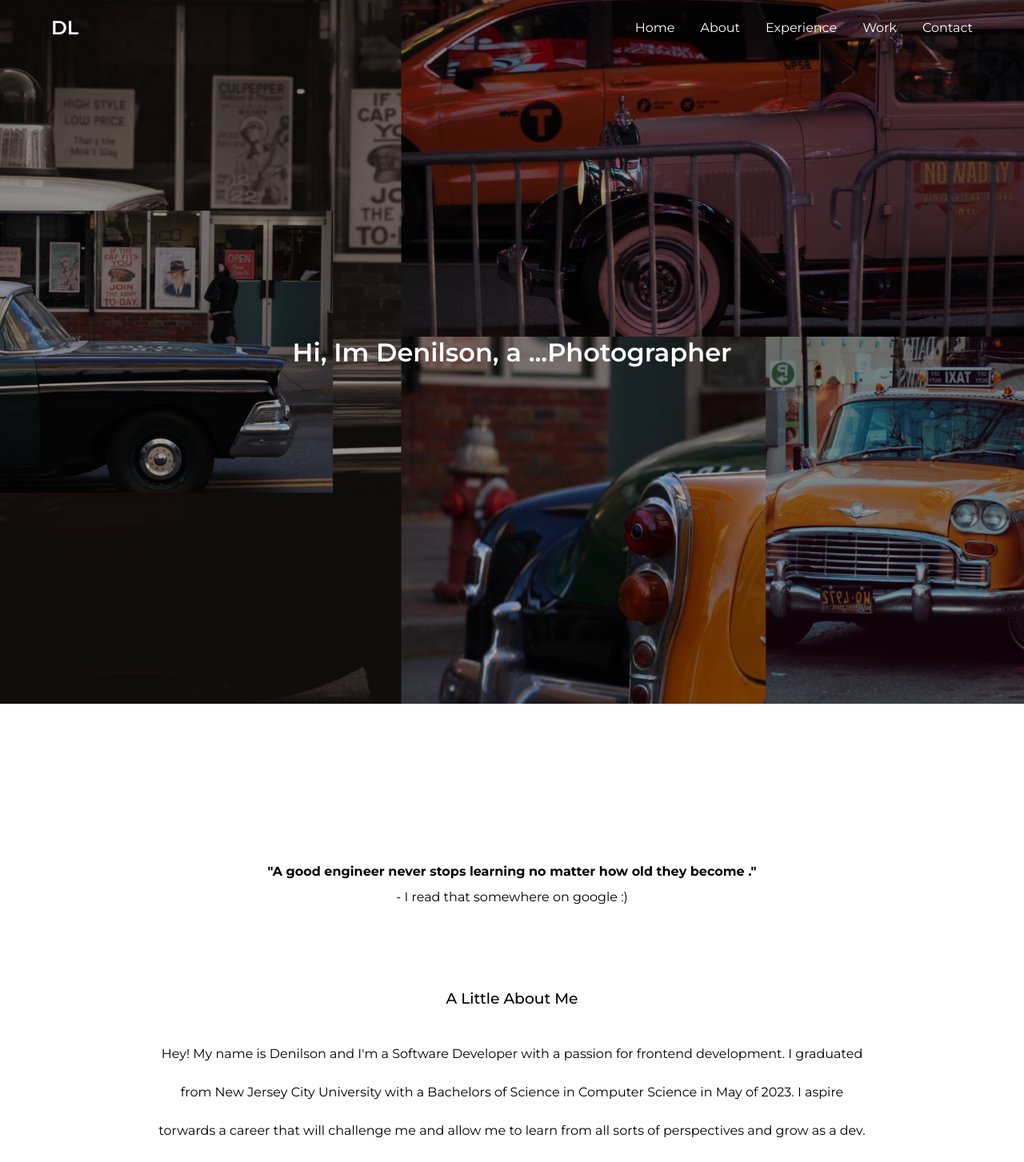
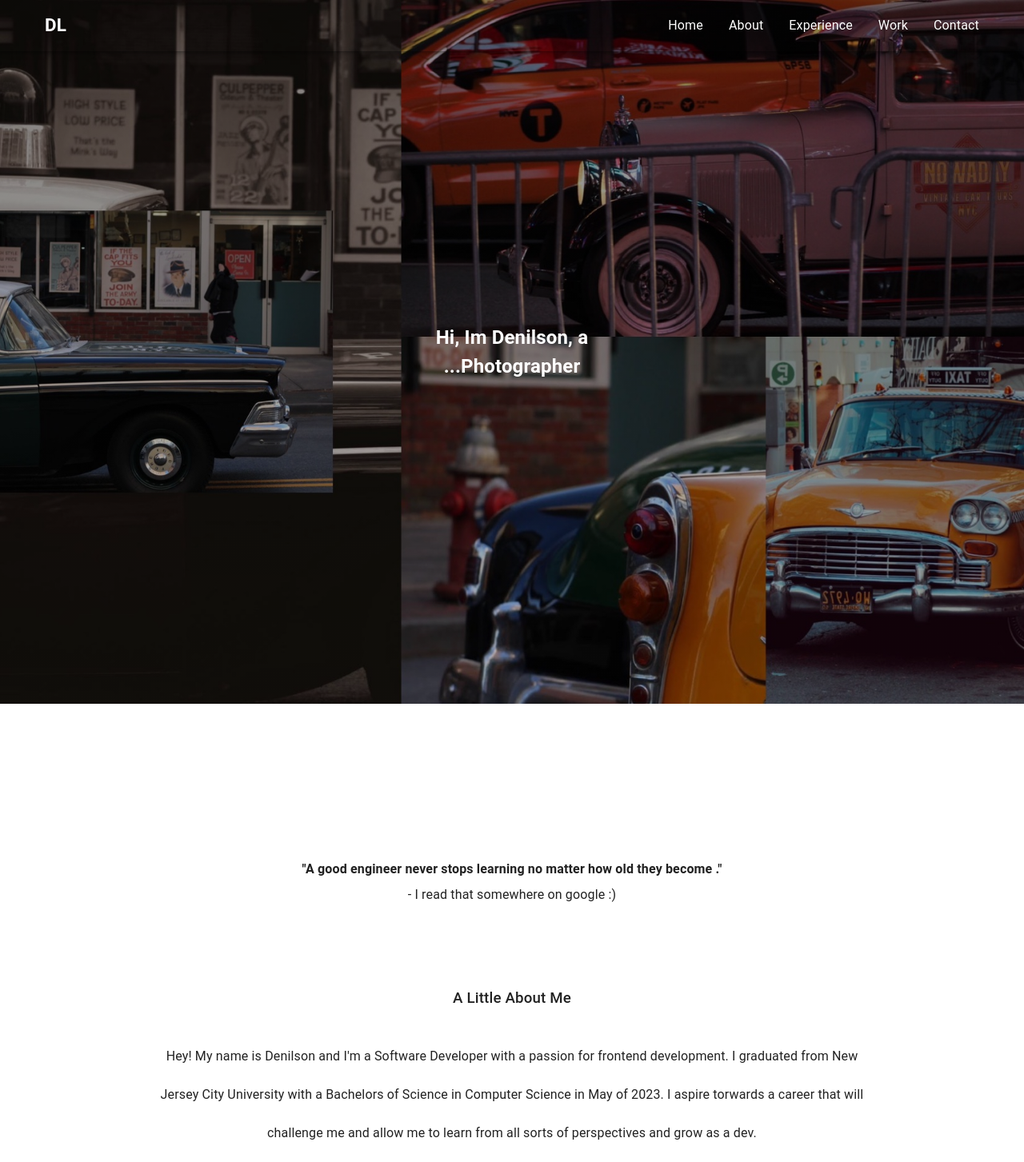
Before and after one commit to Denilson0720/DenilsonLopezPortfolio, a React (Vite) app: page / in a window 1280 px wide. Shown: the top 1453 px of the page at 80% size. Built offline with nearby package versions, Linux system fonts and the light colour scheme; no server answers; the database is empty.

Commit message:
optimize for mobile

```diff
--- a/package.json
+++ b/package.json
@@ -13,6 +13,7 @@
     "@emailjs/browser": "^4.3.3",
     "@emotion/react": "^11.11.4",
     "@emotion/styled": "^11.11.5",
+    "@mui/icons-material": "^5.15.15",
     "@mui/material": "^5.15.15",
     "@mui/styled-engine-sc": "^6.0.0-alpha.18",
     "@react-spring/web": "^9.7.3",
--- a/src/App.jsx
+++ b/src/App.jsx
@@ -1,4 +1,5 @@
 import React,{useEffect} from 'react'
+import DrawerAppBar from './components/DrawerAppBar';
 import Header from './components/Header'
 import Footer from './components/Footer';
 import Home from './components/Home';
@@ -12,7 +13,8 @@ function App() {
   return (
     <>
       <BrowserRouter>
-      <Header/>
+      {/* <Header/> */}
+      <DrawerAppBar/>
       <Home/>
       <About/>
       <Experience/>
--- a/src/components/About.jsx
+++ b/src/components/About.jsx
@@ -4,21 +4,23 @@ import denilson from '../assets/denilson.png'
 import AOS from 'aos';
 import 'aos/dist/aos.css';
 export default function About(){
+
     useEffect(()=>{
         AOS.init();
-    })
+    },[])
+    // const windowScreen = window
     return(
         <div
             className = 'abt-ctn'
-            data-aos="fade-up"
+            data-aos="fade-down"
             data-aos-duration='1000'
             data-aos-easing = 'ease-in-sine'
-            id="about"
-            data-aos-offset = '500'
+            // id="about"
+            data-aos-offset = '400'
         >
 
             {/* <img src={denilson} alt="profile icon image" /> */}
-            <div className = 'abt-text'>
+            <div className = 'abt-text' id='about'>
                 <p className='quote'><b>"A good engineer never stops learning no matter how old they become ."</b><br/> - I read that somewhere on google :)</p>
                 <h3>A Little About Me</h3>
                 <p className='intro'>Hey! My name is Denilson and I'm a Software Developer with a passion for frontend development. I graduated from New Jersey City University with a Bachelors of Science in Computer Science in May of 2023.  I aspire torwards a career that will challenge me and allow me to learn from all sorts of perspectives and grow as a dev. <br/>When Im not coding youll probably find me running or taking pictures of something cool.</p>
--- /dev/null
+++ b/src/components/DrawerAppBar.jsx
@@ -0,0 +1,105 @@
+import * as React from 'react';
+import { useEffect } from 'react';
+import PropTypes from 'prop-types';
+import AppBar from '@mui/material/AppBar';
+import Box from '@mui/material/Box';
+import CssBaseline from '@mui/material/CssBaseline';
+import Divider from '@mui/material/Divider';
+import Drawer from '@mui/material/Drawer';
+import IconButton from '@mui/material/IconButton';
+import List from '@mui/material/List';
+import ListItem from '@mui/material/ListItem';
+import ListItemButton from '@mui/material/ListItemButton';
+import ListItemText from '@mui/material/ListItemText';
+import MenuIcon from '@mui/icons-material/Menu';
+import Toolbar from '@mui/material/Toolbar';
+import Typography from '@mui/material/Typography';
+import Button from '@mui/material/Button';
+import AnchorLink from 'react-anchor-link-smooth-scroll'
+import useScrollTrigger from '@mui/material/useScrollTrigger';
+
+const drawerWidth = 240;
+
+function DrawerAppBar(props) {
+  const trigger = useScrollTrigger();
+
+  const { window } = props;
+  const [mobileOpen, setMobileOpen] = React.useState(false);
+
+  const handleDrawerToggle = () => {
+    setMobileOpen((prevState) => !prevState);
+  };
+
+  const drawer = (
+    <Box onClick={handleDrawerToggle} sx={{ textAlign: 'center',height:'100%'}} bgcolor={'#0a3032'} className='drawer-ctn'>
+        <h3>DL</h3>
+        {/* <Divider/> */}
+
+        <AnchorLink href = '#home' offset='500'>Home</AnchorLink>
+        <AnchorLink href = '#about'>About</AnchorLink>
+        <AnchorLink href = '#experience'>Experience</AnchorLink>
+        <AnchorLink href = '#work'>Work</AnchorLink>
+        <AnchorLink href ='#contact'>Contact</AnchorLink>
+    </Box>
+  );
+
+  const container = window !== undefined ? () => window().document.body : undefined;
+
+  return (
+
+    <Box sx={{ display: 'flex' }}>
+      <CssBaseline />
+      {/* navbar contiainer */}
+      <AppBar component="nav" color='transparent'>
+        <Toolbar className={trigger?'navbar-ctn scrolled':'navbar-ctn'}>
+          {/* <h2 className ='short-logo'>DL</h2> */}
+          {/* <h2 className='long-logo'>Denilson Lopez</h2> */}
+            <AnchorLink href = '#home' className = 'short-logo'>DL</AnchorLink>
+            <AnchorLink href = '#home' className = 'long-logo'>Denilson Lopez</AnchorLink>
+            {/* display=none when mobile */}
+            <AnchorLink href = '#home' offset='500'>Home</AnchorLink>
+            <AnchorLink href = '#about'>About</AnchorLink>
+            <AnchorLink href = '#experience'>Experience</AnchorLink>
+            <AnchorLink href = '#work'>Work</AnchorLink>
+            <AnchorLink href ='#contact'>Contact</AnchorLink>
+          {/* accordion button, toggle drawer */}
+          <IconButton
+            color="inherit"
+            aria-label="open drawer"
+            edge="start"
+            onClick={handleDrawerToggle}
+            sx={{ mr: 2, display: { sm: 'none' } }}
+          >
+            <MenuIcon />
+          </IconButton>
+        </Toolbar>
+      </AppBar>
+      <nav>
+        <Drawer
+          container={container}
+          variant="temporary"
+          open={mobileOpen}
+          onClose={handleDrawerToggle}
+          anchor='right'
+          ModalProps={{
+            keepMounted: true, // Better open performance on mobile.
+          }}
+          sx={{
+            display: { xs: 'block', sm: 'none' },
+            '& .MuiDrawer-paper': { boxSizing: 'border-box', width: drawerWidth },
+          }}
+        >
+          {drawer}
+        </Drawer>
+      </nav>
+
+    </Box>
+  );
+}
+
+// DrawerAppBar.propTypes = {
+
+//   window: PropTypes.func,
+// };
+
+export default DrawerAppBar;
--- a/src/components/Experience.jsx
+++ b/src/components/Experience.jsx
@@ -74,7 +74,7 @@ export default function Experience(){
             data-aos-easing = 'ease-in-sine'
             // data-aos-offset='400'
         >
-            <h3>Experience</h3>
+            <h3>Where Ive worked</h3>
 
             <img className='njcu-logo' src={njcu} alt="njcu logo"/>
             <p>Check out the poster presentation for my project.</p>
--- a/src/components/Header.jsx
+++ b/src/components/Header.jsx
@@ -1,5 +1,6 @@
 import React from 'react'
 // import { NavLink,Link } from 'react-router-dom';
+
 import AnchorLink from 'react-anchor-link-smooth-scroll'
 export default function Header(){
     const [navFixed,setNavFixed] = React.useState()
--- a/src/components/Home.jsx
+++ b/src/components/Home.jsx
@@ -8,7 +8,7 @@ export default function Home(){
         <>
             <div id ="home"className = 'home-ctn'>
 
-                <h1>Hi, Im Denilson, a {TextShifter({words})}</h1>
+                <h2>Hi, Im Denilson, a <br/> {TextShifter({words})}</h2>
                 {/* <h1>{TextShifter({words})}</h1> */}
                 <h2 className = 'responsiveness-note'>Hey you must be on a mobile device, Sorry about the layout, Im still working on full responsiveness accross all screen sizes. Thank you for your patience - Denilson</h2>
 
--- a/src/index.css
+++ b/src/index.css
@@ -27,12 +27,100 @@ h3{
 }
 @media screen and (max-width:1000px) {
   .home-ctn>.responsiveness-note{
-    display:block;
+    /* display:block; */
   }
 }
 
-/* Header */
-.nav-ctn{
+/* Header Navbar section*/
+.navbar-ctn{
+  display:flex;
+  width:100%;
+  padding:0 2rem;
+  color:#ffffff;
+  position:fixed;
+  top:0;
+  transition:0.5s ease-in-out;
+}
+.navbar-ctn.scrolled{
+  background-color: #0a3032eb;
+   /* color:white; */
+   z-index: 1;
+}
+.navbar-ctn>.short-logo, .navbar-ctn>.long-logo{
+  /* color:blue; */
+  font-size: 1.4rem;
+}
+.navbar-ctn>.short-logo{
+  margin-right:auto;
+  margin-left:2rem;
+  font-weight:600;
+}
+.navbar-ctn>.long-logo{
+  margin-right:auto;
+  margin-left:2rem;
+  font-size:1.2rem;
+  font-weight:600;
+  display:none
+}
+.navbar-ctn>a{
+  color:white;
+  text-decoration: none;
+  align-self: center;
+  font-size:1rem;
+  font-weight: 400;
+  /* gap:2rem; */
+  margin-right:2rem;
+}
+.navbar-ctn>a:hover{
+  text-decoration: underline;
+  font-weight: 700;
+}
+@media screen and (max-width:600px) {
+  .navbar-ctn>a{
+    display:none;
+    /* padding:0; */
+
+    /* margin:0; */
+  }
+  .navbar-ctn>.long-logo{
+    display:block;
+    font-size: 1.1rem;
+    /* border:2px solid white; */
+  }
+  .navbar-ctn> .short-logo{
+    display:none;
+    /* font-size: 0.8rem; */
+    /* border:2px solid white; */
+  }
+  .navbar-ctn{
+    padding:0 0;
+    /* padding-right:-2rem; */
+    /* border:2px solid white; */
+  }
+
+}
+.drawer-ctn{
+  display: flex;
+  flex-direction: column;
+  color:#ffffff;
+}
+.drawer-ctn>h3{
+  margin-top:2rem;
+  margin-bottom:2rem;
+  font-weight: 600;
+}
+.drawer-ctn>a{
+  color:#ffffff;
+  text-decoration: none;
+
+  padding:0.8rem 0;
+}
+.drawer-ctn>a:hover{
+  text-decoration: underline;
+  font-weight: 700;
+}
+
+/* .nav-ctn{
   display:flex;
   width:100%;
   padding:0 2rem;
@@ -58,15 +146,12 @@ h3{
   align-self: center;
   font-size:1rem;
   font-weight: 400;
-  /* gap:2rem; */
-  /* border:2px solid white; */
   margin-right:2rem;
-}
+} */
 
 .home-ctn{
   background: linear-gradient(0deg, rgba(0, 0, 0, 0.26), rgba(0, 0, 0, 0.46)),
   url("./assets/header-backdrop.JPG") no-repeat center center;
-  /* position: fixed; */
   -webkit-background-size: cover;
   -moz-background-size: cover;
   -o-background-size: cover;
@@ -77,10 +162,15 @@ h3{
   flex-direction: column;
   justify-content: center;
   align-items: center;
-
 }
 .home-ctn>h2{
-  font-weight: 600;
+  /* font-weight: 600; */
+  text-align: center;
+}
+@media screen and (max-width:1000px) {
+  .home-ctn>h2{
+    width:60%;
+  }
 
 }
 /* ABOUT ME SECTION */
@@ -88,8 +178,9 @@ h3{
   height:100vh;
   display:flex;
   justify-content: center;
-  align-items: center;
+  /* align-items: center; */
   padding-bottom:0;
+  /* padding-top:0; */
 }
 .abt-text{
   display:flex;
@@ -110,6 +201,14 @@ h3{
   width:70%;
   line-height: 3rem;
 }
+/* about mobile */
+@media screen and (max-width:1000px) {
+  .abt-ctn{
+    height:auto;
+    border:2px solid white;
+  }
+}
+
 /* EXPERIENCE SECTION */
 .experience-ctn{
   display: flex;
@@ -175,6 +274,44 @@ h3{
 .deepracer-img:hover{
   box-shadow: -10px 10px 24px -3px rgba(0,0,0,0.2);
   filter:none;
+}
+/* EXPERIENCE MOBILE */
+@media screen and (max-width:1000px) {
+
+  .experience-ctn{
+    flex-direction: column;
+    align-items: center;
+    height:auto;
+    border:2px solid teal;
+    /* margin-top:0; */
+    padding-top:1rem;
+  }
+  .skills-ctn{
+    border:2px solid teal;
+    width:100%;
+  }
+  .tech-icons-ctn{
+    /* grid-row-gap:1rem; */
+    border:2px solid teal;
+    width:100%;
+  }
+  .icon{
+    /* border:2px solid teal; */
+    width:3rem;
+
+  }
+  .work-exp-ctn{
+    border:2px solid teal;
+    width:100%;
+  }
+  .work-exp-ctn>h3, .skills-ctn>h3{
+    border:2px solid teal;
+    margin:0
+  }
+  .njcu-logo{
+    margin-top:1rem;
+    height:4rem;
+  }
 }
 /* WORK SECTION */
 .work-ctn{
@@ -246,6 +383,25 @@ margin-bottom: 0;
 }
 .modal>h4{
   margin:0;
+}
+/* WORK MOBILE */
+@media screen and (max-width:1000px) {
+  .work-ctn{
+    border:2px solid teal;
+    height:auto;
+    padding-top:4rem;
+    /* flex-direction: column; */
+  }
+  .projects-ctn{
+    flex-direction: column;
+  }
+  .projects-ctn>.work-left{
+    padding:0 0;
+  }
+  .projects-ctn>.work-right{
+    margin:0;
+    padding:0 0;
+  }
 }
 
 /* contact section */
@@ -326,6 +482,23 @@ margin-bottom: 0;
   translate:0;
   transition:4s;
 }
+/* MOBILE CONTACT */
+/* .contact-ctn */
+@media  screen and (max-width:1000px) {
+  .contact-ctn{
+    border: 2px solid teal;
+  }
+  .contact-ctn>h3,h4{
+    text-align: center;
+    width:80%;
+    border:2px solid teal;
+  }
+  .contact-form{
+    width:70%;
+  }
+
+
+}
 
 /* footer section */
 .footer-ctn{
@@ -354,3 +527,4 @@ margin-bottom: 0;
 
 
 }
+/* new navbar styles */
```
Also changed, not shown: 1 other file (tests, documents, lock files or other folders).
